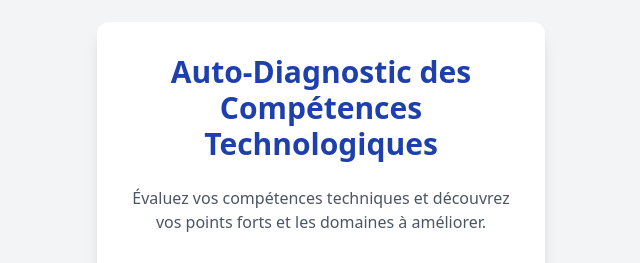
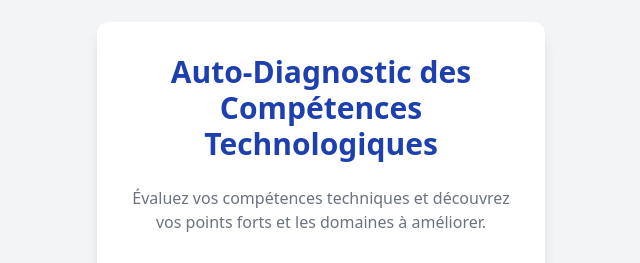
Before and after one commit to atelier-transformation-numerique/quiz-techno, a plain HTML site: page srv/index.html in a window 1280 px wide. Shown: the part 214-477 px from the top of the page, 319-959 px from the left. Drawn offline with nearby package versions, Linux system fonts and the light colour scheme.

Commit message:
changement couleur text

```diff
--- a/srv/index.html
+++ b/srv/index.html
@@ -10,7 +10,7 @@
     <div class="text-center p-8 bg-white shadow-lg rounded-xl max-w-md w-full">
         <h1 class="text-3xl font-bold mb-6 text-blue-800">Auto-Diagnostic des Compétences Technologiques</h1>
 
-        <p class="text-gray-600 mb-8">
+        <p class="text-gray-500 mb-8">
             Évaluez vos compétences techniques et découvrez vos points forts et les domaines à améliorer.
         </p>
 
```
